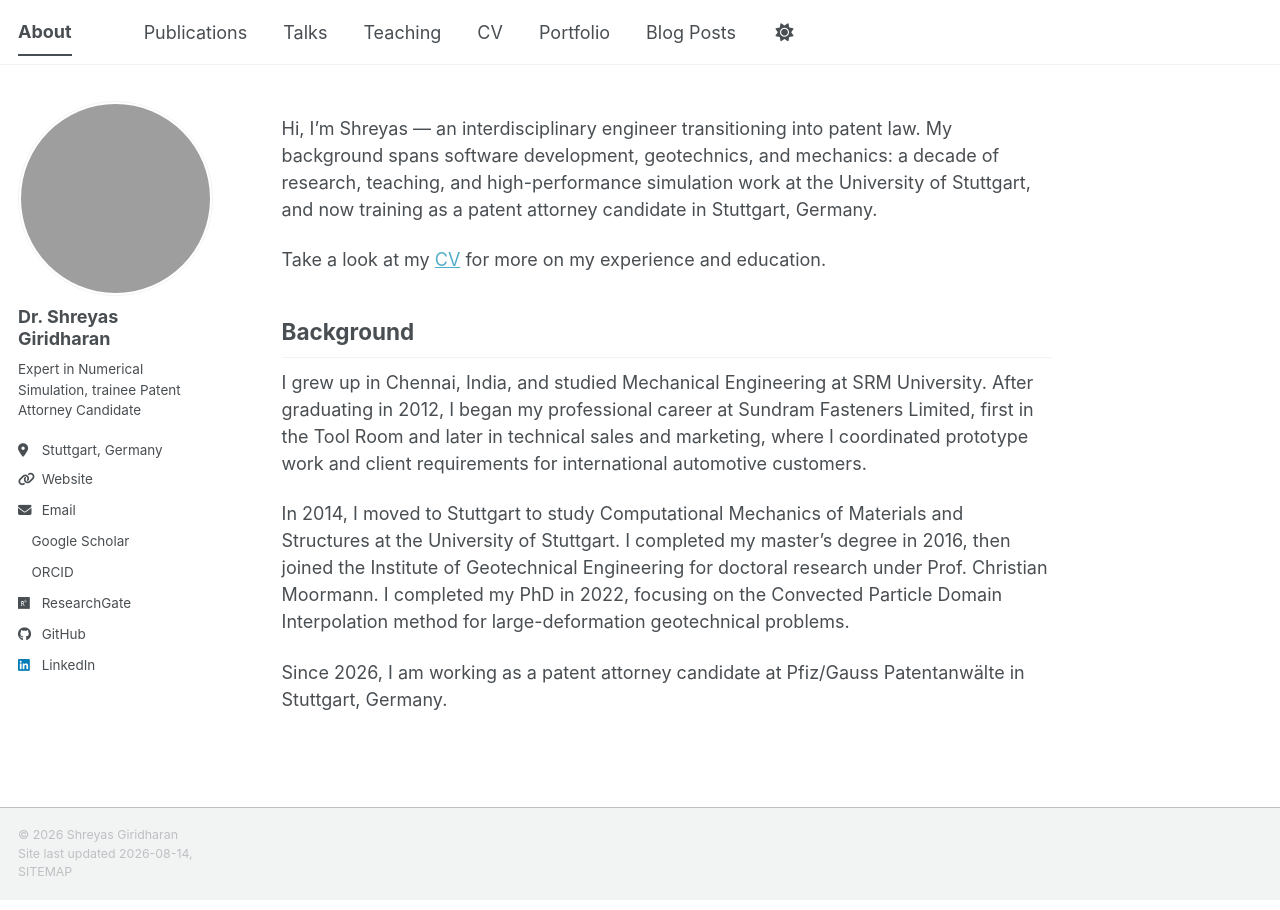
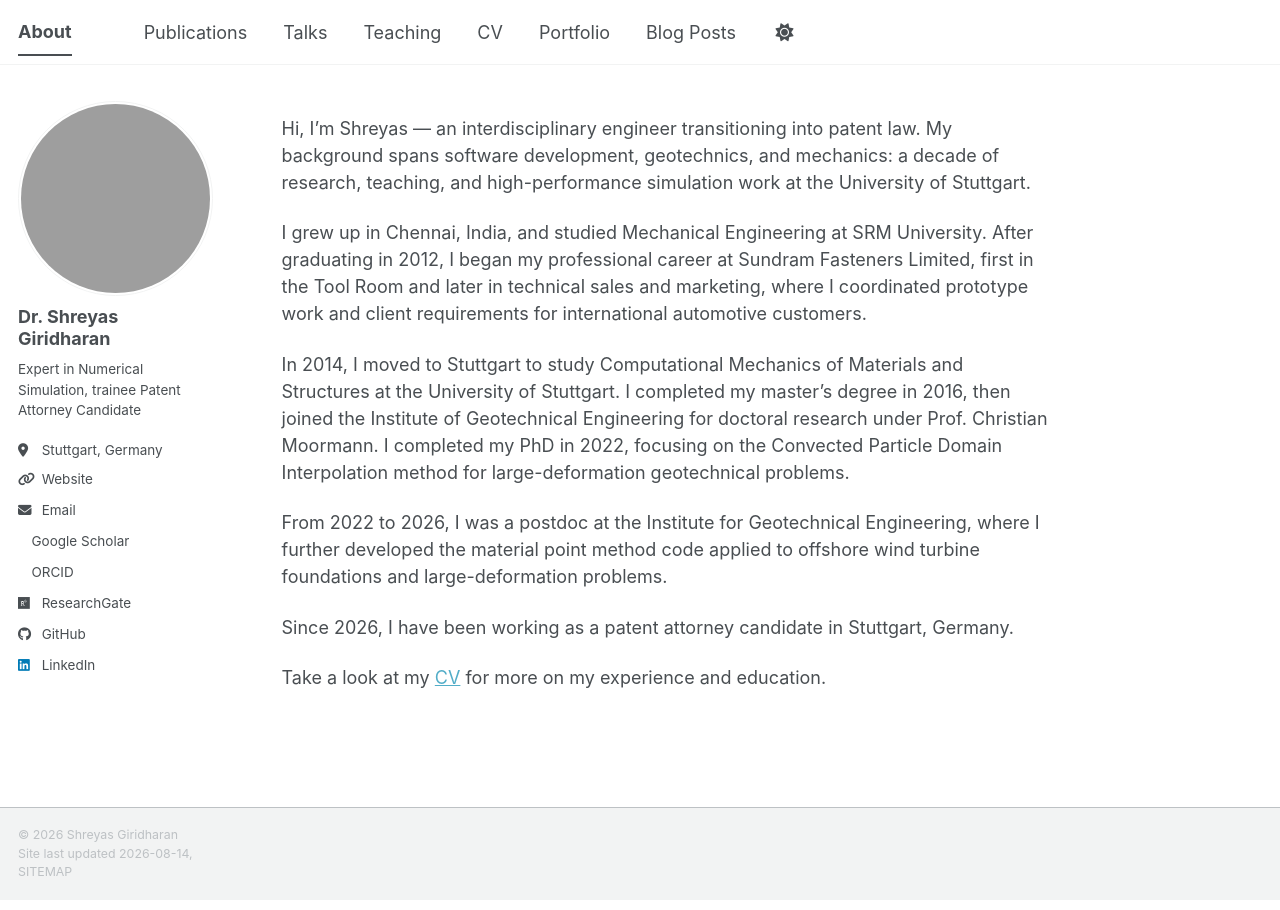
Before and after one commit to shreyasgiridharan/shreyasgiridharan.github.io, a Jekyll site: the page built from _pages/about.md, in a window 1280 px wide. Built offline with Jekyll 4.4.1, drawn with Linux system fonts in a browser that asks for light colours; a style sheet for code colours, icons or effects is not loaded.

Commit message:
little more changes to the about section

```diff
--- a/_pages/about.md
+++ b/_pages/about.md
@@ -7,14 +7,14 @@ redirect_from:
   - /about.html
 ---
 
-Hi, I'm Shreyas — an interdisciplinary engineer transitioning into patent law. My background spans software development, geotechnics, and mechanics: a decade of research, teaching, and high-performance simulation work at the University of Stuttgart, and now training as a patent attorney candidate in Stuttgart, Germany.
-
-Take a look at my [CV](/cv/) for more on my experience and education.
-
-## Background
+Hi, I'm Shreyas — an interdisciplinary engineer transitioning into patent law. My background spans software development, geotechnics, and mechanics: a decade of research, teaching, and high-performance simulation work at the University of Stuttgart.
 
 I grew up in Chennai, India, and studied Mechanical Engineering at SRM University. After graduating in 2012, I began my professional career at Sundram Fasteners Limited, first in the Tool Room and later in technical sales and marketing, where I coordinated prototype work and client requirements for international automotive customers.
 
 In 2014, I moved to Stuttgart to study Computational Mechanics of Materials and Structures at the University of Stuttgart. I completed my master's degree in 2016, then joined the Institute of Geotechnical Engineering for doctoral research under Prof. Christian Moormann. I completed my PhD in 2022, focusing on the Convected Particle Domain Interpolation method for large-deformation geotechnical problems.
 
-Since 2026, I am working as a patent attorney candidate at Pfiz/Gauss Patentanwälte in Stuttgart, Germany.
+From 2022 to 2026, I was a postdoc at the Institute for Geotechnical Engineering, where I further developed the material point method code applied to offshore wind turbine foundations and large-deformation problems.
+
+Since 2026, I have been working as a patent attorney candidate in Stuttgart, Germany.
+
+Take a look at my [CV](/cv/) for more on my experience and education.
```
Also changed, not shown: 2 other files.
